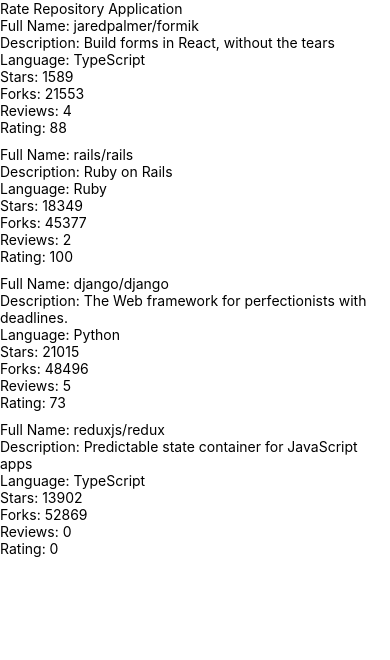
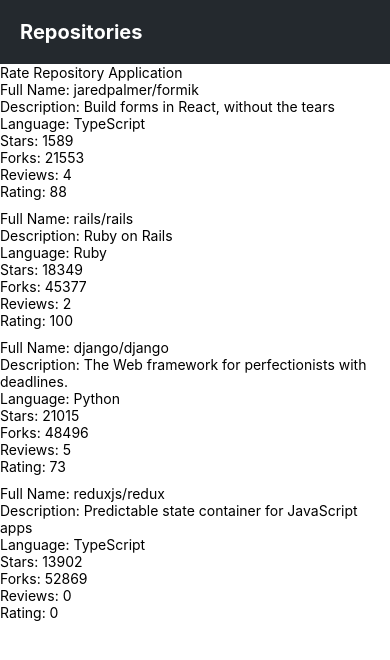
Before and after one commit to sheikhameen/rate-repository-app, a React Native app: screen / in a window 390 px wide. Shown: the top 660 px of the page. Built offline with nearby package versions, Linux system fonts and the light colour scheme.

Commit message:
Completed Exercise 10.4: the app bar

```diff
--- /dev/null
+++ b/src/components/AppBar.jsx
@@ -0,0 +1,21 @@
+import { View, StyleSheet, Pressable } from "react-native";
+import Constants from "expo-constants";
+import AppBarTab from "./AppBarTab";
+import theme from "../theme";
+
+const styles = StyleSheet.create({
+  container: {
+    paddingTop: Constants.statusBarHeight,
+    backgroundColor: theme.colors.appBar,
+  },
+});
+
+const AppBar = () => {
+  return (
+    <View style={styles.container}>
+      <AppBarTab label="Repositories" />
+    </View>
+  );
+};
+
+export default AppBar;
--- /dev/null
+++ b/src/components/AppBarTab.jsx
@@ -0,0 +1,23 @@
+import { Pressable, StyleSheet } from "react-native";
+import Text from "./Text";
+
+const AppBarTab = ({ label }) => {
+  return (
+    <Pressable style={styles.container}>
+      <Text fontSize="heading" fontWeight="bold" style={styles.text}>
+        {label}
+      </Text>
+    </Pressable>
+  );
+};
+
+export default AppBarTab;
+
+const styles = StyleSheet.create({
+  container: {
+    padding: 20,
+  },
+  text: {
+    color: "#fff",
+  },
+});
--- a/src/components/Main.jsx
+++ b/src/components/Main.jsx
@@ -1,10 +1,10 @@
 import Constants from "expo-constants";
 import { Text, StyleSheet, View } from "react-native";
 import RepositoryList from "./RepositoryList";
+import AppBar from "./AppBar";
 
 const styles = StyleSheet.create({
   container: {
-    marginTop: Constants.statusBarHeight,
     flexGrow: 1,
     flexShrink: 1,
   },
@@ -13,6 +13,7 @@
 const Main = () => {
   return (
     <View style={styles.container}>
+      <AppBar />
       <Text>Rate Repository Application</Text>
       <RepositoryList />
     </View>
--- a/src/components/text.jsx
+++ b/src/components/text.jsx
@@ -9,11 +9,14 @@
     fontFamily: theme.fonts.main,
     fontWeight: theme.fontWeights.normal,
   },
+  colorPrimary: {
+    color: theme.colors.primary,
+  },
   colorTextSecondary: {
     color: theme.colors.textSecondary,
   },
-  colorPrimary: {
-    color: theme.colors.primary,
+  fontSizeHeading: {
+    fontSize: theme.fontSizes.heading,
   },
   fontSizeSubheading: {
     fontSize: theme.fontSizes.subheading,
@@ -26,9 +29,10 @@
 const Text = ({ color, fontSize, fontWeight, style, ...props }) => {
   const textStyle = [
     styles.text,
+    color === "primary" && styles.colorPrimary,
     color === "textSecondary" && styles.colorTextSecondary,
-    color === "primary" && styles.colorPrimary,
     fontSize === "subheading" && styles.fontSizeSubheading,
+    fontSize === "heading" && styles.fontSizeHeading,
     fontWeight === "bold" && styles.fontWeightBold,
     style,
   ];
--- a/src/theme.js
+++ b/src/theme.js
@@ -3,10 +3,12 @@
     textPrimary: "#24292e",
     textSecondary: "#586069",
     primary: "#0366d6",
+    appBar: "#24292e",
   },
   fontSizes: {
     body: 14,
     subheading: 16,
+    heading: 20,
   },
   fonts: {
     main: "System",
```
